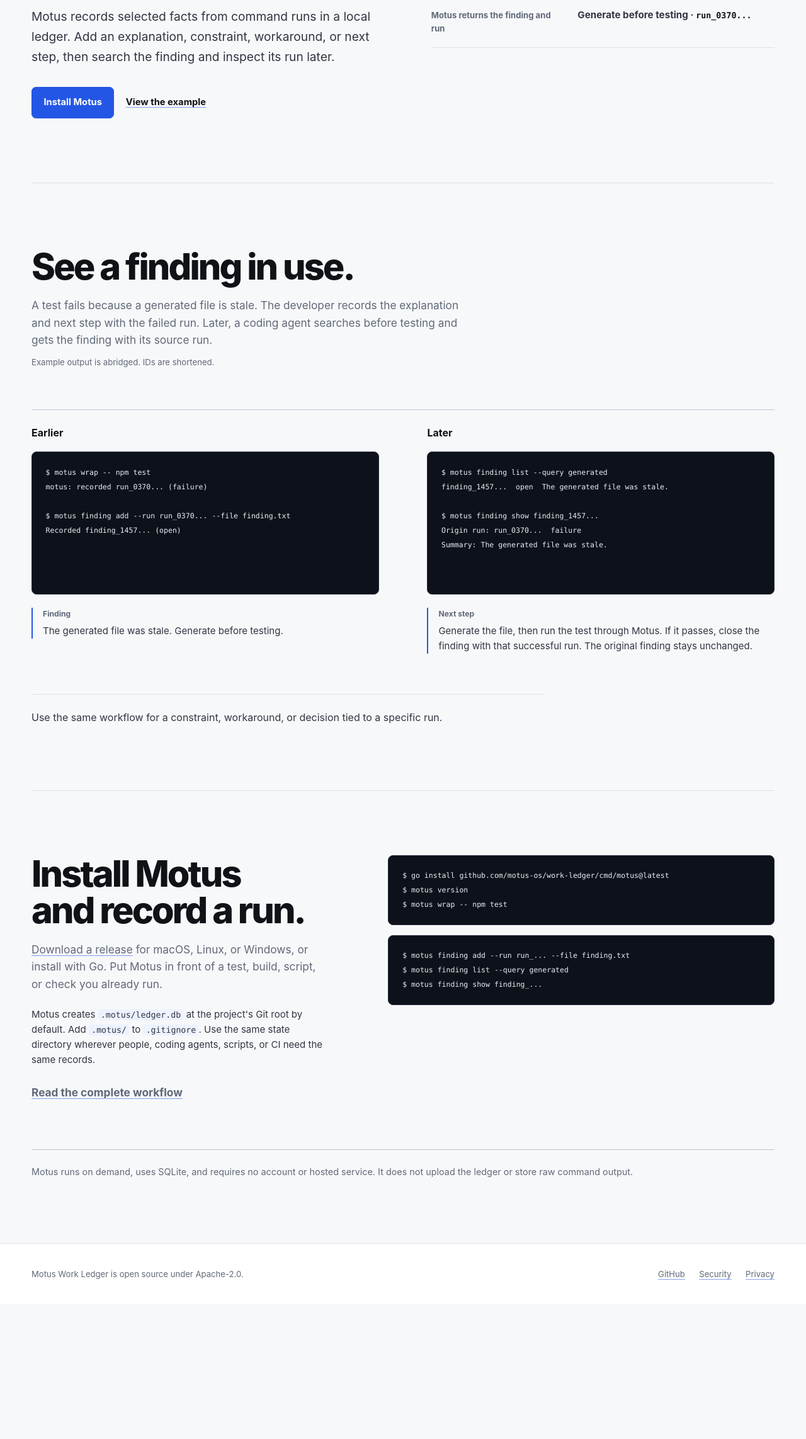
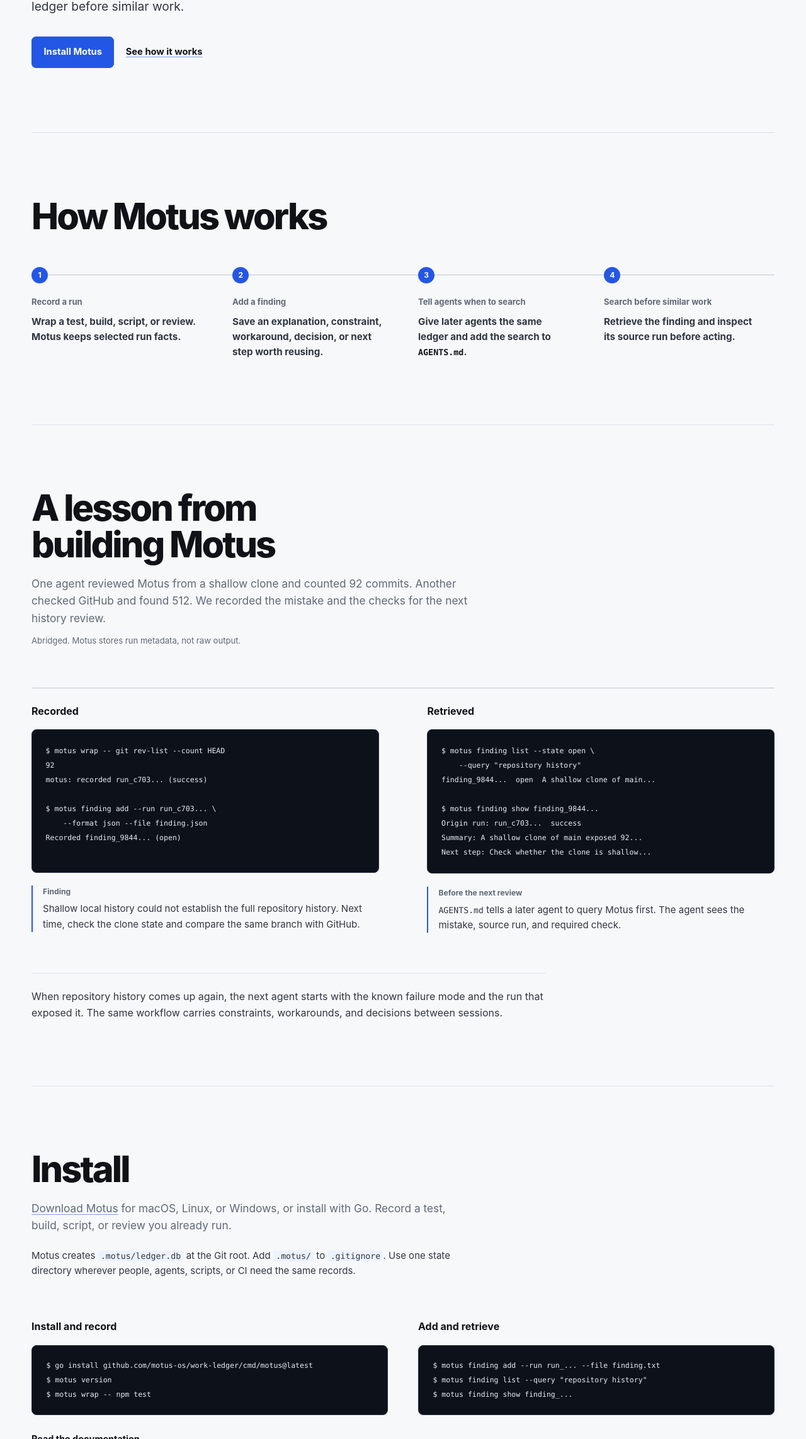
Before and after one commit to motus-os/work-ledger-site, a website: page site/index.html in a window 1280 px wide. Shown: the part 515-2800 px from the top of the page at 63% size. Before the commit the page ends 2586 px from the top, so only its background shows below. Drawn offline with Linux system fonts and the light colour scheme.

Commit message:
Clarify the homepage value, workflow, and example

```diff
--- a/site/assets/site.css
+++ b/site/assets/site.css
@@ -172,12 +172,12 @@
 }
 
 .hero {
-  min-height: 41rem;
-  display: grid;
-  grid-template-columns: minmax(0, 1fr) minmax(30rem, 1fr);
-  align-items: center;
-  gap: clamp(3rem, 7vw, 6rem);
+  min-height: 37rem;
   padding-block: clamp(4.5rem, 8vw, 7rem);
+}
+
+.hero-copy {
+  max-width: 54rem;
 }
 
 .hero h1,
@@ -190,9 +190,9 @@
 }
 
 .hero h1 {
-  max-width: 11ch;
+  max-width: 12ch;
   margin-bottom: 1.65rem;
-  font-size: clamp(3.25rem, 6.2vw, 5.35rem);
+  font-size: clamp(3.25rem, 6.2vw, 5.8rem);
   font-weight: 780;
 }
 
@@ -240,28 +240,64 @@
 }
 
 .ledger-sequence {
-  margin: 0;
+  display: grid;
+  grid-template-columns: repeat(4, minmax(0, 1fr));
+  margin: clamp(4rem, 7vw, 6rem) 0 0;
   padding: 0;
-  border-top: 1px solid var(--rule-strong);
+  counter-reset: ledger-step;
   list-style: none;
 }
 
+.workflow .section-intro {
+  margin-bottom: 0;
+}
+
+.workflow .ledger-sequence {
+  margin-top: clamp(2.75rem, 5vw, 4rem);
+}
+
 .ledger-sequence li {
-  display: grid;
-  grid-template-columns: minmax(9.5rem, 0.8fr) minmax(0, 1.2fr);
-  gap: 1.5rem;
-  align-items: baseline;
-  padding: 1.2rem 0;
-  border-bottom: 1px solid var(--rule);
+  position: relative;
+  min-width: 0;
+  padding: 2rem 1.5rem 0 0;
+  border-top: 1px solid var(--rule-strong);
+  counter-increment: ledger-step;
+}
+
+.ledger-sequence li + li {
+  padding-left: 1.5rem;
+}
+
+.ledger-sequence li::before {
+  position: absolute;
+  top: -0.82rem;
+  left: 0;
+  width: 1.65rem;
+  height: 1.65rem;
+  border-radius: 50%;
+  background: var(--blue);
+  color: #ffffff;
+  content: counter(ledger-step);
+  font-size: 0.75rem;
+  font-weight: 750;
+  line-height: 1.65rem;
+  text-align: center;
+}
+
+.ledger-sequence li + li::before {
+  left: 1.5rem;
 }
 
 .ledger-sequence span {
+  display: block;
+  margin-bottom: 0.55rem;
   color: var(--muted);
   font-size: 0.82rem;
   font-weight: 650;
 }
 
 .ledger-sequence strong {
+  display: block;
   color: var(--ink-soft);
   font-size: 0.95rem;
   font-weight: 650;
@@ -362,16 +398,6 @@
   font-size: 1rem;
 }
 
-.start-layout {
-  display: grid;
-  grid-template-columns: minmax(0, 0.86fr) minmax(29rem, 1.14fr);
-  gap: clamp(3rem, 8vw, 7rem);
-}
-
-.start-layout .section-intro {
-  margin-bottom: 0;
-}
-
 .state-note {
   margin-top: 1.4rem;
   color: var(--ink-soft) !important;
@@ -394,14 +420,25 @@
 
 .start-commands {
   min-width: 0;
+  display: grid;
+  grid-template-columns: repeat(2, minmax(0, 1fr));
+  gap: clamp(1.5rem, 4vw, 3rem);
+}
+
+.start-commands h3 {
+  margin-bottom: 1rem;
+  font-size: 1rem;
 }
 
 .start-commands pre {
+  margin: 0;
   padding: 1.25rem 1.4rem;
 }
 
-.start-commands pre + pre {
-  margin-top: 1rem;
+@media (max-width: 1100px) {
+  .start-commands {
+    grid-template-columns: 1fr;
+  }
 }
 
 .trust-line {
@@ -520,31 +557,41 @@
 }
 
 @media (max-width: 1000px) {
-  .hero {
-    min-height: 0;
-    grid-template-columns: 1fr;
-    gap: 3.5rem;
-  }
-
-  .hero h1 {
-    max-width: 12ch;
-  }
-
-  .ledger-sequence {
-    max-width: 44rem;
-  }
-
-  .story-grid,
-  .start-layout {
+  .story-grid {
     grid-template-columns: 1fr;
   }
 
   .story-part pre {
     min-height: 0;
   }
+}
 
-  .start-layout .section-intro {
-    margin-bottom: 0;
+@media (max-width: 900px) {
+  .hero {
+    min-height: 0;
+  }
+
+  .ledger-sequence {
+    max-width: 44rem;
+    display: block;
+    margin-left: 0.82rem;
+    border-left: 1px solid var(--rule-strong);
+  }
+
+  .ledger-sequence li,
+  .ledger-sequence li + li {
+    padding: 0 0 2.25rem 2rem;
+    border-top: 0;
+  }
+
+  .ledger-sequence li:last-child {
+    padding-bottom: 0;
+  }
+
+  .ledger-sequence li::before,
+  .ledger-sequence li + li::before {
+    top: 0;
+    left: -0.83rem;
   }
 }
 
@@ -567,7 +614,7 @@
     font-size: 0.77rem;
   }
 
-  .site-nav a:first-child {
+  .site-nav a:nth-child(-n + 2) {
     display: none;
   }
 
@@ -577,11 +624,6 @@
 
   .hero h1 {
     font-size: clamp(2.9rem, 14vw, 4rem);
-  }
-
-  .ledger-sequence li {
-    grid-template-columns: 1fr;
-    gap: 0.3rem;
   }
 
   .section {
--- a/site/index.html
+++ b/site/index.html
@@ -3,15 +3,15 @@
 <head>
   <meta charset="utf-8">
   <meta name="viewport" content="width=device-width, initial-scale=1">
-  <title>Motus Work Ledger | Searchable findings tied to command runs</title>
-  <meta name="description" content="Motus records selected facts from command runs and connects them to findings that developers and coding agents can search and inspect later.">
+  <title>Motus Work Ledger | Context tied to recorded work</title>
+  <meta name="description" content="Motus links explanations, constraints, workarounds, and decisions to recorded command runs so developers and coding agents can find them before similar work.">
   <link rel="canonical" href="https://www.motussupra.com/">
   <meta property="og:type" content="website">
   <meta property="og:title" content="Motus Work Ledger">
-  <meta property="og:description" content="Search earlier findings and inspect the command run behind each one.">
+  <meta property="og:description" content="Record the context your next agent will need and keep it connected to the command run behind it.">
   <meta property="og:url" content="https://www.motussupra.com/">
   <meta property="og:image" content="https://www.motussupra.com/assets/og-image.png">
-  <meta property="og:image:alt" content="Motus Work Ledger. Searchable findings tied to command runs.">
+  <meta property="og:image:alt" content="Motus Work Ledger. Record the context your next agent will need.">
   <meta name="twitter:card" content="summary_large_image">
   <meta name="theme-color" content="#f7f8fa">
   <link rel="icon" href="./assets/favicon.svg" type="image/svg+xml">
@@ -31,6 +31,7 @@
         <span>Motus Work Ledger</span>
       </a>
       <nav class="site-nav" aria-label="Primary navigation">
+        <a href="#workflow">Workflow</a>
         <a href="#example">Example</a>
         <a href="#install">Install</a>
         <a href="https://github.com/motus-os/work-ledger">GitHub</a>
@@ -41,92 +42,106 @@
   <main id="main">
     <section class="hero shell" aria-labelledby="hero-title">
       <div class="hero-copy">
-        <h1 id="hero-title">Use earlier findings when similar work comes back.</h1>
-        <p class="hero-lede">Motus records selected facts from command runs in a local ledger. Add an explanation, constraint, workaround, or next step, then search the finding and inspect its run later.</p>
+        <h1 id="hero-title">Record the context your next agent will need.</h1>
+        <p class="hero-lede">Motus links authored explanations, constraints, workarounds, and decisions to recorded run facts. Later agents can search the same ledger before similar work.</p>
         <div class="hero-actions">
           <a class="button" href="#install">Install Motus</a>
-          <a class="text-link" href="#example">View the example</a>
+          <a class="text-link" href="#workflow">See how it works</a>
         </div>
       </div>
+    </section>
 
-      <ol class="ledger-sequence" aria-label="How a Motus finding is recorded and used">
+    <section class="section shell workflow" id="workflow" aria-labelledby="workflow-title">
+      <div class="section-intro">
+        <h2 id="workflow-title">How Motus works</h2>
+      </div>
+
+      <ol class="ledger-sequence" aria-label="The Motus workflow">
         <li>
-          <span>Motus records a run</span>
-          <strong><code>npm test</code> · failure</strong>
+          <span>Record a run</span>
+          <strong>Wrap a test, build, script, or review. Motus keeps selected run facts.</strong>
         </li>
         <li>
-          <span>The developer adds a finding</span>
-          <strong>The generated file was stale. Generate before testing.</strong>
+          <span>Add a finding</span>
+          <strong>Save an explanation, constraint, workaround, decision, or next step worth reusing.</strong>
         </li>
         <li>
-          <span>A coding agent searches later</span>
-          <strong><code>generated file</code></strong>
+          <span>Tell agents when to search</span>
+          <strong>Give later agents the same ledger and add the search to <code>AGENTS.md</code>.</strong>
         </li>
         <li>
-          <span>Motus returns the finding and run</span>
-          <strong>Generate before testing · <code>run_0370...</code></strong>
+          <span>Search before similar work</span>
+          <strong>Retrieve the finding and inspect its source run before acting.</strong>
         </li>
       </ol>
     </section>
 
     <section class="section shell" id="example" aria-labelledby="example-title">
       <div class="section-intro">
-        <h2 id="example-title">See a finding in use.</h2>
-        <p>A test fails because a generated file is stale. The developer records the explanation and next step with the failed run. Later, a coding agent searches before testing and gets the finding with its source run.</p>
-        <p class="output-note">Example output is abridged. IDs are shortened.</p>
+        <h2 id="example-title">A lesson from building Motus</h2>
+        <p>One agent reviewed Motus from a shallow clone and counted 92 commits. Another checked GitHub and found 512. We recorded the mistake and the checks for the next history review.</p>
+        <p class="output-note">Abridged. Motus stores run metadata, not raw output.</p>
       </div>
 
       <div class="story-grid">
         <article class="story-part" aria-labelledby="earlier-title">
-          <h3 id="earlier-title">Earlier</h3>
-          <pre tabindex="0"><code>$ motus wrap -- npm test
-motus: recorded run_0370... (failure)
+          <h3 id="earlier-title">Recorded</h3>
+          <pre tabindex="0"><code>$ motus wrap -- git rev-list --count HEAD
+92
+motus: recorded run_c703... (success)
 
-$ motus finding add --run run_0370... --file finding.txt
-Recorded finding_1457... (open)</code></pre>
+$ motus finding add --run run_c703... \
+    --format json --file finding.json
+Recorded finding_9844... (open)</code></pre>
           <div class="authored-note">
             <span>Finding</span>
-            <p>The generated file was stale. Generate before testing.</p>
+            <p>Shallow local history could not establish the full repository history. Next time, check the clone state and compare the same branch with GitHub.</p>
           </div>
         </article>
 
         <article class="story-part" aria-labelledby="later-title">
-          <h3 id="later-title">Later</h3>
-          <pre tabindex="0"><code>$ motus finding list --query generated
-finding_1457...  open  The generated file was stale.
+          <h3 id="later-title">Retrieved</h3>
+          <pre tabindex="0"><code>$ motus finding list --state open \
+    --query "repository history"
+finding_9844...  open  A shallow clone of main...
 
-$ motus finding show finding_1457...
-Origin run: run_0370...  failure
-Summary: The generated file was stale.</code></pre>
+$ motus finding show finding_9844...
+Origin run: run_c703...  success
+Summary: A shallow clone of main exposed 92...
+Next step: Check whether the clone is shallow...</code></pre>
           <div class="authored-note">
-            <span>Next step</span>
-            <p>Generate the file, then run the test through Motus. If it passes, close the finding with that successful run. The original finding stays unchanged.</p>
+            <span>Before the next review</span>
+            <p><code>AGENTS.md</code> tells a later agent to query Motus first. The agent sees the mistake, source run, and required check.</p>
           </div>
         </article>
       </div>
 
-      <p class="example-context">Use the same workflow for a constraint, workaround, or decision tied to a specific run.</p>
+      <p class="example-context">When repository history comes up again, the next agent starts with the known failure mode and the run that exposed it. The same workflow carries constraints, workarounds, and decisions between sessions.</p>
     </section>
 
     <section class="section shell" id="install" aria-labelledby="install-title">
-      <div class="start-layout">
-        <div class="section-intro">
-          <h2 id="install-title">Install Motus and record a run.</h2>
-          <p><a href="https://github.com/motus-os/work-ledger/releases/latest">Download a release</a> for macOS, Linux, or Windows, or install with Go. Put Motus in front of a test, build, script, or check you already run.</p>
-          <p class="state-note">Motus creates <code>.motus/ledger.db</code> at the project's Git root by default. Add <code>.motus/</code> to <code>.gitignore</code>. Use the same state directory wherever people, coding agents, scripts, or CI need the same records.</p>
-          <p class="documentation-link"><a href="https://github.com/motus-os/work-ledger#record-a-run-and-add-a-finding">Read the complete workflow</a></p>
-        </div>
+      <div class="section-intro">
+        <h2 id="install-title">Install</h2>
+        <p><a href="https://github.com/motus-os/work-ledger/releases/latest">Download Motus</a> for macOS, Linux, or Windows, or install with Go. Record a test, build, script, or review you already run.</p>
+        <p class="state-note">Motus creates <code>.motus/ledger.db</code> at the Git root. Add <code>.motus/</code> to <code>.gitignore</code>. Use one state directory wherever people, agents, scripts, or CI need the same records.</p>
+      </div>
 
-        <div class="start-commands" aria-label="Install and first-use commands">
+      <div class="start-commands" aria-label="Install and first-use commands">
+        <div>
+          <h3>Install and record</h3>
           <pre tabindex="0"><code>$ go install github.com/motus-os/work-ledger/cmd/motus@latest
 $ motus version
 $ motus wrap -- npm test</code></pre>
+        </div>
+        <div>
+          <h3>Add and retrieve</h3>
           <pre tabindex="0"><code>$ motus finding add --run run_... --file finding.txt
-$ motus finding list --query generated
+$ motus finding list --query "repository history"
 $ motus finding show finding_...</code></pre>
         </div>
       </div>
 
+      <p class="documentation-link"><a href="https://github.com/motus-os/work-ledger#readme">Read the documentation</a></p>
       <p class="trust-line">Motus runs on demand, uses SQLite, and requires no account or hosted service. It does not upload the ledger or store raw command output.</p>
     </section>
   </main>
```
Also changed, not shown: scripts/browser-smoke.mjs (+26 -1 lines), scripts/check-site.mjs (+22 -10 lines), site/assets/og-image.png, site/assets/og-image.svg.
